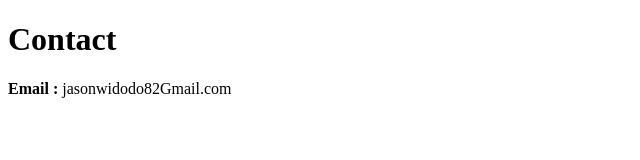
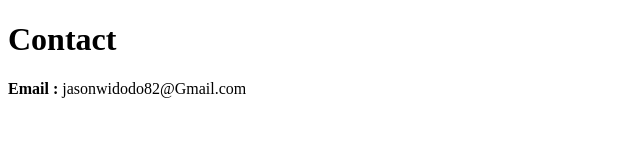
Before and after one commit to jasonwidodo/resume-HTML, a plain HTML site: page public/contact.html in a window 1280 px wide. Shown: the full height of the page, 0-640 px from the left. Drawn offline with Linux system fonts and the light colour scheme.

Commit message:
Update contact.html

```diff
--- a/public/contact.html
+++ b/public/contact.html
@@ -6,5 +6,5 @@
     </head>
     <body>
         <h1>Contact</h1>
-        <p><b>Email : </b>jasonwidodo82Gmail.com</p>
+        <p><b>Email : </b>jasonwidodo82@Gmail.com</p>
 </html>
```
